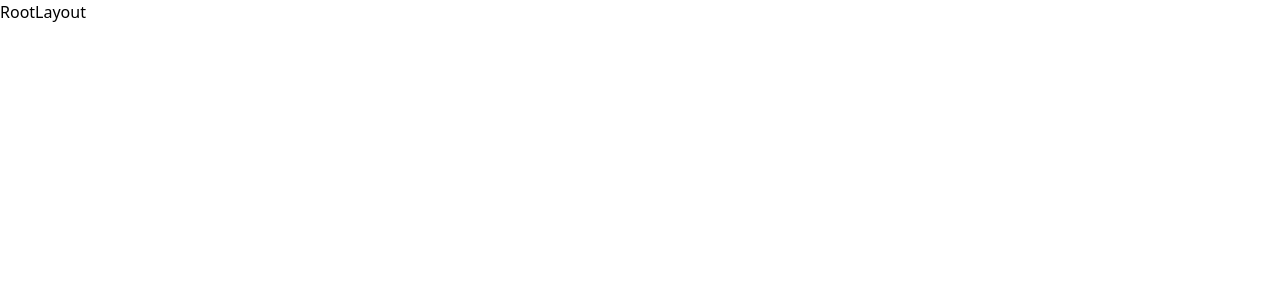
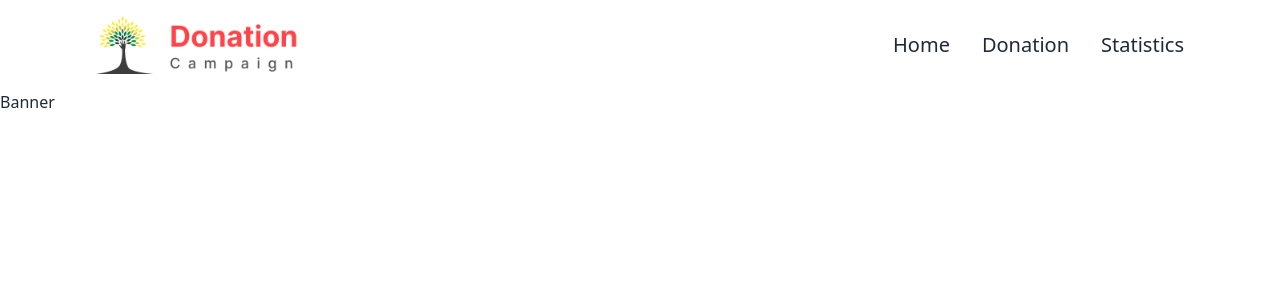
Before and after one commit to ornob90/donation-campaign, a React (Vite) app: page / in a window 1280 px wide. Shown: the top 300 px of the page. Built offline with nearby package versions, Linux system fonts and the light colour scheme.

Commit message:
static navbar with respnosive complete

```diff
--- a/index.html
+++ b/index.html
@@ -1,12 +1,12 @@
 <!DOCTYPE html>
-<html lang="en">
+<html lang="en" data-theme="light">
   <head>
     <meta charset="UTF-8" />
     <link rel="icon" type="image/svg+xml" href="/vite.svg" />
     <meta name="viewport" content="width=device-width, initial-scale=1.0" />
     <title>Vite + React</title>
   </head>
-  <body>
+  <body class="w-full">
     <div id="root"></div>
     <script type="module" src="/src/main.jsx"></script>
   </body>
--- a/package.json
+++ b/package.json
@@ -10,8 +10,12 @@
     "preview": "vite preview"
   },
   "dependencies": {
+    "@emotion/react": "^11.11.1",
+    "@emotion/styled": "^11.11.0",
+    "@mui/material": "^5.14.10",
     "react": "^18.2.0",
     "react-dom": "^18.2.0",
+    "react-icons": "^4.11.0",
     "react-router-dom": "^6.16.0"
   },
   "devDependencies": {
@@ -19,6 +23,7 @@
     "@types/react-dom": "^18.2.7",
     "@vitejs/plugin-react-swc": "^3.3.2",
     "autoprefixer": "^10.4.16",
+    "daisyui": "^3.7.7",
     "eslint": "^8.45.0",
     "eslint-plugin-react": "^7.32.2",
     "eslint-plugin-react-hooks": "^4.6.0",
--- a/src/Layout/RootLayout.jsx
+++ b/src/Layout/RootLayout.jsx
@@ -1,7 +1,15 @@
 import React from "react";
+import Navbar from "../components/Header/Navbar";
+import { Outlet } from "react-router-dom";
+import Container from "../components/Shared/Container";
 
 const RootLayout = () => {
-  return <div>RootLayout</div>;
+  return (
+    <div className="relative max-w-[1440px] mx-auto min-h-screen">
+      <Navbar />
+      <Outlet />
+    </div>
+  );
 };
 
 export default RootLayout;
--- /dev/null
+++ b/src/components/Header/Banner.jsx
@@ -0,0 +1,7 @@
+import React from "react";
+
+const Banner = () => {
+  return <div>Banner</div>;
+};
+
+export default Banner;
--- /dev/null
+++ b/src/components/Header/Navbar.jsx
@@ -0,0 +1,58 @@
+import React, { useState } from "react";
+import Container from "../Shared/Container";
+import { NavLink } from "react-router-dom";
+import { GiHamburgerMenu } from "react-icons/gi";
+import { CgCloseO } from "react-icons/cg";
+
+const Navbar = () => {
+  const [menu, setMenu] = useState(false);
+
+  return (
+    <Container>
+      <nav className="z-1 w-full py-4 flex justify-between items-center">
+        <div className="">
+          <img
+            className="w-2/5 md:w-3/5 lg:w-4/5"
+            src="/assets/Logo.png"
+            alt=""
+          />
+        </div>
+        <div className="hidden text-lg md:text-xl  w-3/5 lg:flex justify-end gap-8 items-center">
+          <NavLink>Home</NavLink>
+          <NavLink>Donation</NavLink>
+          <NavLink>Statistics</NavLink>
+        </div>
+
+        <GiHamburgerMenu
+          className="block lg:hidden text-2xl"
+          onClick={() => setMenu(!menu)}
+        />
+
+        {menu && (
+          <div
+            className={`absolute ${
+              menu ? "top-0 right-0" : "top-0 -right-[100%]"
+            }  flex flex-col w-full h-full gap-16   bg-blue-400 duration-300 transition-all ease-in-out`}
+          >
+            <div className="flex justify-end w-[93%] mt-5">
+              <CgCloseO
+                className="block lg:hidden text-2xl"
+                onClick={() => setMenu(!menu)}
+              />
+            </div>
+            <div
+              className="
+         flex flex-col lg:hidden z-[10] justify-center items-center gap-8 text-xl"
+            >
+              <NavLink>Home</NavLink>
+              <NavLink>Donation</NavLink>
+              <NavLink>Statistics</NavLink>
+            </div>
+          </div>
+        )}
+      </nav>
+    </Container>
+  );
+};
+
+export default Navbar;
--- /dev/null
+++ b/src/components/Shared/Container.jsx
@@ -0,0 +1,7 @@
+import React from "react";
+
+const Container = ({ children }) => {
+  return <div className="w-[85%] mx-auto">{children}</div>;
+};
+
+export default Container;
--- /dev/null
+++ b/src/pages/Home.jsx
@@ -0,0 +1,12 @@
+import React from "react";
+import Banner from "../components/Header/Banner";
+
+const Home = () => {
+  return (
+    <div className="">
+      <Banner />
+    </div>
+  );
+};
+
+export default Home;
--- a/tailwind.config.js
+++ b/tailwind.config.js
@@ -4,5 +4,5 @@ export default {
   theme: {
     extend: {},
   },
-  plugins: [],
+  plugins: [require("daisyui")],
 };
```
Also changed, not shown: src/Routes/Routes.jsx (+7 -0 lines), public/assets/Logo.png (added), 1 other file (tests, documents, lock files or other folders).
